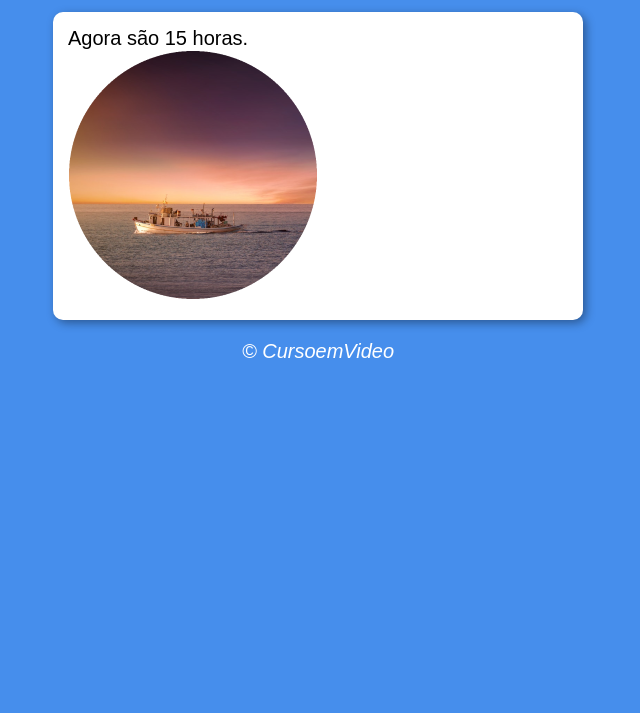
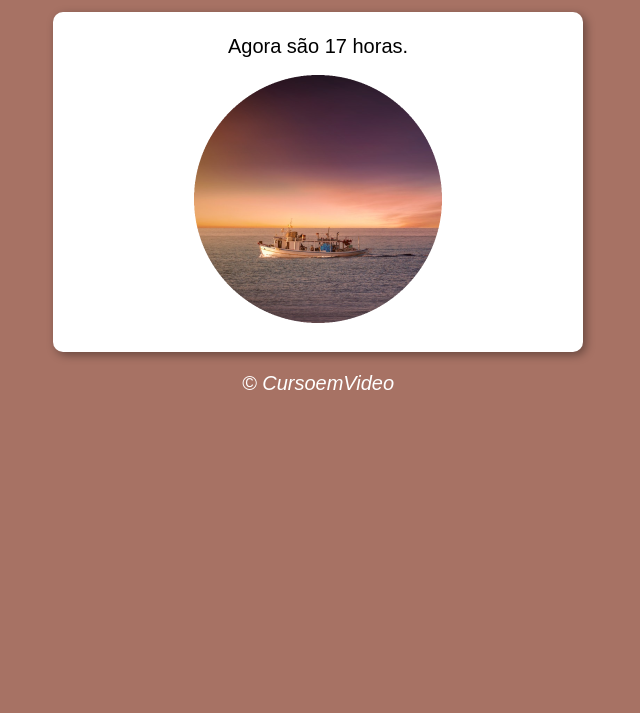
Before and after one commit to Luispdo/javascript, a plain HTML site: page aula12ex/ex014/modelo.html in a window 1280 px wide. Shown: the part 87-800 px from the top of the page, without its empty margins (322-962 px from the left). Drawn offline with Linux system fonts and the light colour scheme.

Commit message:
atualizado style.css

```diff
--- a/aula12ex/ex014/script.js
+++ b/aula12ex/ex014/script.js
@@ -2,17 +2,20 @@ function carregar() {
     var msg = window.document.getElementById('msg')
     var img = window.document.getElementById('imagem')
     var data = new Date()
-    // var hora = data.getHours()
-    var hora = 15
+    var hora = data.getHours()
+    // var hora = 22
     msg.innerHTML = `Agora são ${hora} horas.`
     if (hora >= 0 && hora < 12) {
         // Bom Dia!
         img.src = 'imagens/fotomanha.png'
+        document.body.style.background = '#e5d1a9'
     } else if (hora >= 12 && hora < 18) {
         // Boa Tarde!
         img.src = 'imagens/fototarde.png'
+        document.body.style.background = '#a77264'
     } else {
         // Boa Noite!
         img.src = 'imagens/fotonoite.png'
+        document.body.style.background = '#0a456e'
     }
 }
--- a/aula12ex/ex014/style.css
+++ b/aula12ex/ex014/style.css
@@ -21,6 +21,11 @@ section {
 
 }
 
+div {
+    text-align: center;
+    padding: 8px;
+}
+
 footer {
     color: white;
     text-align: center;
```
